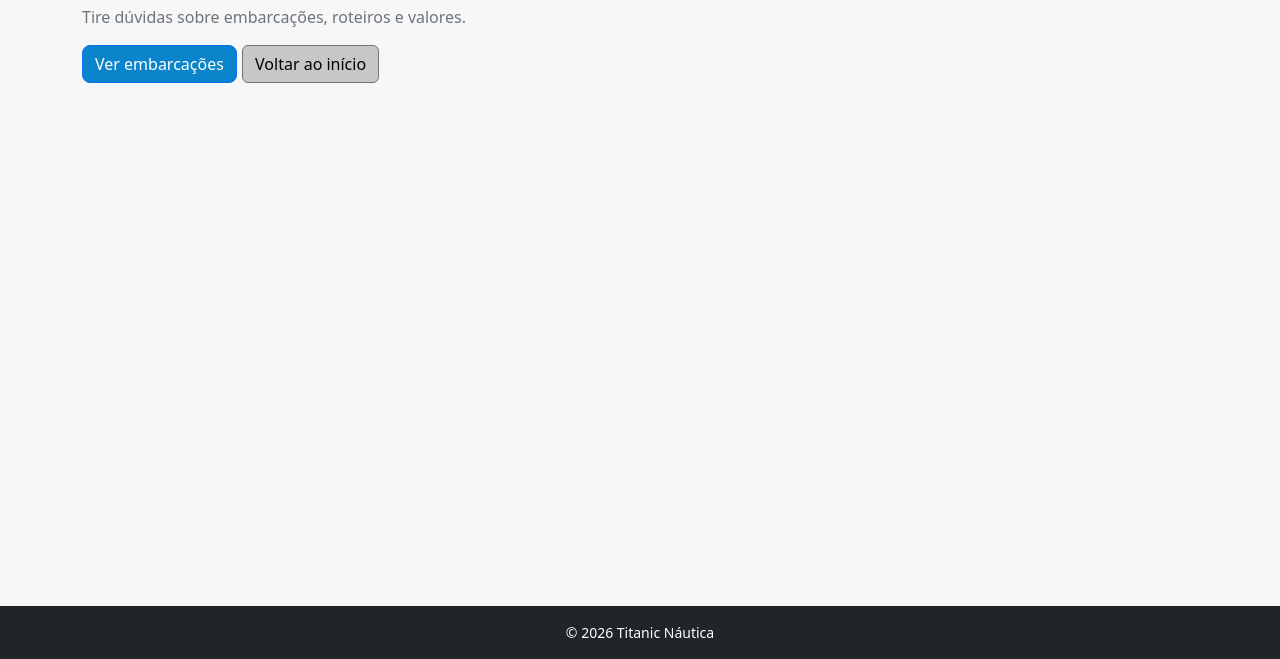
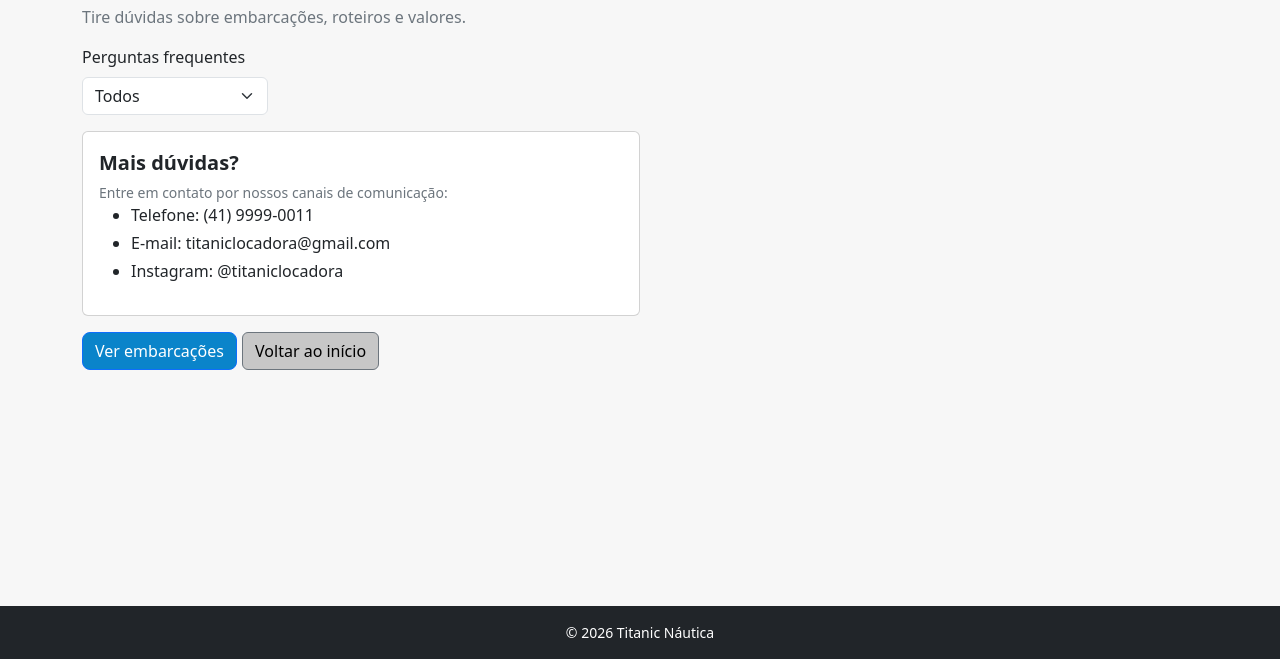
Before and after one commit to Rafael-Jose-da-Cruz/Desenvolvimento-Web, a plain HTML site: page contato.html in a window 1280 px wide. Shown: the part 141-800 px from the top of the page. Drawn offline with nearby package versions, Linux system fonts and the light colour scheme.

Commit message:
feat: adiciona página de contato estilizada

```diff
--- a/contato.html
+++ b/contato.html
@@ -20,10 +20,34 @@
             <h1 class="h3 mb-2">Contato</h1>
             <p class="text-secondary mb-3">Tire dúvidas sobre embarcações, roteiros e valores.</p>
 
+            <div class="col-6 col-lg-2 my-3">
+                <label for="filtro-status" class="form-label">Perguntas frequentes</label>
+                    <select id="filtro-status" class="form-select">
+                        <option value="">Todos</option>
+                        <option value="Embarcações">Embarcações</option>
+                        <option value="Roteiros">Roteiros</option>
+                        <option value="Valores">Valores</option>
+                    </select>
+            </div>
+
+            <div class="w-50 col-md-4 col-xl-2 my-3">
+                    <div class="card h-100">
+                        <div class="card-body">
+                            <p class="fs-5 fw-bold mb-1" id="kpi-disponiveis">Mais dúvidas?</p>
+                            <p class="text-secondary small mb-0">Entre em contato por nossos canais de comunicação:</p>
+                            <ul class="d-flex gap-1 flex-column">
+                                <li>Telefone: (41) 9999-0011</li>
+                                <li>E-mail: titaniclocadora@gmail.com</li>
+                                <li>Instagram: @titaniclocadora </li>
+                            </ul>
+                        </div>
+                    </div>
+                </div>
 
             <a href="embarcacoes.html" class="btn btn-primary">Ver embarcações</a>
             <a href="index.html" class="btn btn-outline-secondary">Voltar ao início</a>
         </div>
+
     </main>
 
     <div id="rodape"></div>
--- a/css/contato.css
+++ b/css/contato.css
@@ -31,8 +31,3 @@ body{
     background-color: var(--cor-btn-3);
     color: var(--cor-texto);
 }
-
-.btn-outline-danger{
-    background-color: rgb(211, 45, 45);
-    color: rgb(243, 223, 223);
-}
```
